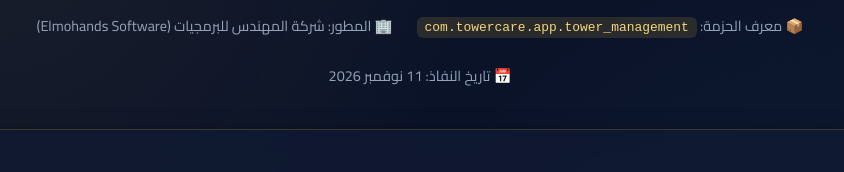
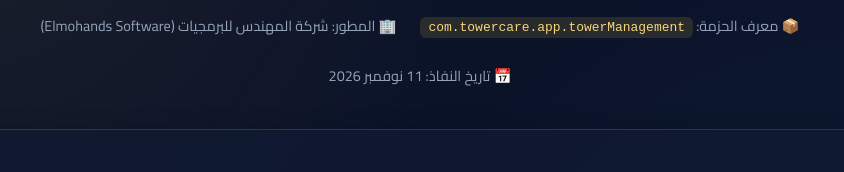
Before and after one commit to moha20/tower-management-privacy, a plain HTML site: page index.html in a window 1280 px wide. Shown: the part 237-409 px from the top of the page, 220-1064 px from the left. Drawn offline with Linux system fonts and the light colour scheme.

Commit message:
Update package name to com.towercare.app.towerManagement

```diff
--- a/index.html
+++ b/index.html
@@ -332,7 +332,7 @@
         <span class="tag">🛡️ وثيقة سياسة الخصوصية الرسمية المعتمدة لمتاجر التطبيقات (Google Play & App Store)</span>
         <h1>سياسة الخصوصية لمنظومة برج الماسة</h1>
         <div class="meta-bar">
-          <span>📦 معرف الحزمة: <code>com.towercare.app.tower_management</code></span>
+          <span>📦 معرف الحزمة: <code>com.towercare.app.towerManagement</code></span>
           <span>🏢 المطور: شركة المهندس للبرمجيات (Elmohands Software)</span>
           <span>📅 تاريخ النفاذ: 11 نوفمبر 2026</span>
         </div>
@@ -421,7 +421,7 @@
         <span class="tag">🛡️ Official Certified Privacy Policy for App Stores (Google Play & Apple App Store)</span>
         <h1>Privacy Policy for Al-Masa Tower</h1>
         <div class="meta-bar">
-          <span>📦 Package ID: <code>com.towercare.app.tower_management</code></span>
+          <span>📦 Package ID: <code>com.towercare.app.towerManagement</code></span>
           <span>🏢 Developer: Elmohands Software</span>
           <span>📅 Effective Date: November 11, 2026</span>
         </div>
```
